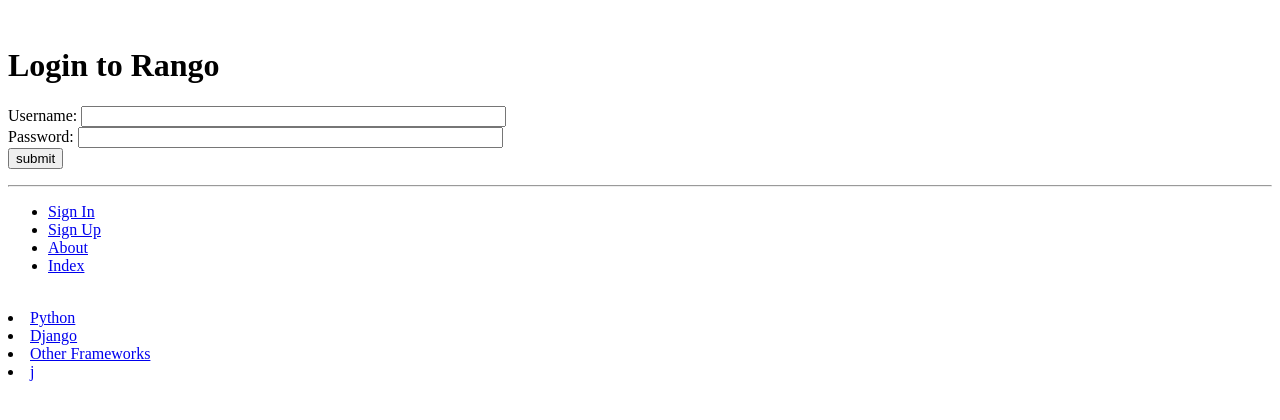
After one commit to jwarnock657/tango_with_django_project, a Django app: page /rango/login/ in a window 1280 px wide. The commit adds this page. Shown: the top 420 px of the page. Run offline with Django 3.2, Linux system fonts and the light colour scheme; data comes from the database, SQL or seed files in the repository; both versions use the stored data as it was after the commit.

Commit message:
Chapter 9

```diff
--- a/rango/urls.py
+++ b/rango/urls.py
@@ -10,4 +10,8 @@ urlpatterns = [
     url(r'^category/(?P<category_name_slug>[\w\-]+)/$',
         views.show_category, name='show_category'),
     url(r'^register/$', views.register, name='register'),
+    url(r'^login/$', views.user_login, name='login'),
+    url(r'^restricted/', views.restricted, name='restricted'),
+    url(r'^logout/$', views.user_logout, name='logout'),
+
 ]
--- a/rango/views.py
+++ b/rango/views.py
@@ -1,10 +1,11 @@
 from django.shortcuts import render
 from django.http import HttpResponse
-from rango.models import Category
-from rango.models import Page
-from rango.forms import CategoryForm
-from rango.forms import PageForm
-from rango.forms import UserForm, UserProfileForm
+from rango.models import Category, Page
+from rango.forms import CategoryForm, PageForm, UserForm, UserProfileForm
+from django.contrib.auth import authenticate, login, logout
+from django.http import HttpResponseRedirect, HttpResponse
+from django.core.urlresolvers import reverse
+from django.contrib.auth.decorators import login_required
 
 def index(request):
     category_list = Category.objects.order_by('-likes')[:5]
@@ -40,7 +41,7 @@ def add_category(request):
     if request.method == 'POST':
         form = CategoryForm(request.POST)
 
-        if form.is_valid():
+        if form.is_valid() and request.user.is_authenticated():
             form.save(commit=True)
 
             return index(request)
@@ -58,7 +59,7 @@ def add_page(request, category_name_slug):
     form = PageForm()
     if request.method == 'POST':
         form = PageForm(request.POST)
-        if form.is_valid():
+        if form.is_valid() and request.user.is_authenticated():
             if category:
                 page = form.save(commit=False)
                 page.category = category
@@ -111,3 +112,37 @@ def register(request):
                 {'user_form': user_form,
                 'profile_form': profile_form,
                 'registered': registered})
+
+
+def user_login(request):
+
+    if request.method == 'POST':
+
+        username = request.POST.get('username')
+        password = request.POST.get('password')
+
+        user = authenticate(username=username, password=password)
+
+        if user:
+            if user.is_active:
+                login(request, user)
+                return HttpResponseRedirect(reverse('index'))
+
+            else:
+                return HttpResponse("Your Rango account is disabled.")
+
+        else:
+            print("Invalid login details: {0}, {1}".format(username, password))
+            return HttpResponse("Invalid login details supplied.")
+
+    else:
+        return render(request, 'rango/login.html', {})
+
+@login_required
+def restricted(request):
+    return render(request, 'rango/restricted.html', {})
+
+@login_required
+def user_logout(request):
+    logout(request)
+    return HttpResponseRedirect(reverse('index'))
--- a/tango_with_django_project/settings.py
+++ b/tango_with_django_project/settings.py
@@ -22,6 +22,8 @@ STATICFILES_DIRS = [STATIC_DIR, ]
 MEDIA_DIR = os.path.join(BASE_DIR, 'media')
 MEDIA_ROOT = MEDIA_DIR
 MEDIA_URL = '/media/'
+
+LOGIN_URL = '/rango/login/'
 
 
 # Quick-start development settings - unsuitable for production
--- a/templates/rango/base.html
+++ b/templates/rango/base.html
@@ -6,9 +6,7 @@
     <head lang="en">
         <title>
             Rango -
-            {% block title_block %}
-                How to Tango with Django!
-            {% endblock %}
+                hey there partner!
         </title>
 
     </head>
@@ -21,11 +19,18 @@
         <hr />
         <div>
             <ul>
-                <li><a href="{% url 'add_category' %}">Add New Category</a></li>
-                <li><a href="{% url 'about' %}">About</a></li>
-                <li><a href="{% url 'index' %}">Index</a></li>
-                <li><a href="{% url 'register' %}">Sign Up</a></li>
+                {% if user.is_authenticated %}
+                    <li><a href="{% url 'add_category' %}">Add a New Category</a></li>
+                    <li><a href="{% url 'restricted' %}">Restricted Page</a></li>
+                    <li><a href="{% url 'logout' %}">Logout</a></li>
+                {% else %}
+                    <li><a href="{% url 'login' %}">Sign In</a></li>
+                    <li><a href="{% url 'register' %}">Sign Up</a></li>
+                {% endif %}
+                    <li><a href="{% url 'about' %}">About</a></li>
+                    <li><a href="{% url 'index' %}">Index</a></li>
             </ul>
+
         </div>
         <div>
             {% block sidebar_block %}
--- a/templates/rango/category.html
+++ b/templates/rango/category.html
@@ -17,7 +17,10 @@
             {% else %}
                 <strong>No pages currently in category.</strong>
             {% endif %}
-            <a href="{% url 'add_page' category.slug %}">Add a New Page</a>
+
+            {% if user.is_authenticated %}
+                <a href="{% url 'add_page' category.slug %}">Add a New Page</a>
+            {% endif %}
         {% else %}
             The specififed category does not exist!
         {% endif %}
--- a/templates/rango/index.html
+++ b/templates/rango/index.html
@@ -7,7 +7,11 @@
 
 {% block body_block %}
 		<h1>Rango says...</h1>
-			hey there partner!
+			{% if user.is_authenticated %}
+                howdy {{ user.username }}!
+            {% else %}
+                hey there partner!
+            {% endif %}
 
             {% if categories %}
                 <ul>
--- /dev/null
+++ b/templates/rango/login.html
@@ -0,0 +1,18 @@
+{% extends 'rango/base.html' %}
+{% load staticfiles %}
+
+{% block title_block %}
+    Login
+{% endblock %}
+
+{% block body_block %}
+<h1>Login to Rango</h1>
+<form id="login_form" method="post" action="{% url 'login' %}">
+    {% csrf_token %}
+    Username: <input type="text" name="username" value="" size="50" />
+    <br />
+    Password: <input type="password" name="password" value="" size="50" />
+    <br />
+    <input type="submit" value="submit" />
+</form>
+{% endblock %}
```
Also changed, not shown: templates/rango/restricted.html (added, +11 -0 lines), db.sqlite3.
